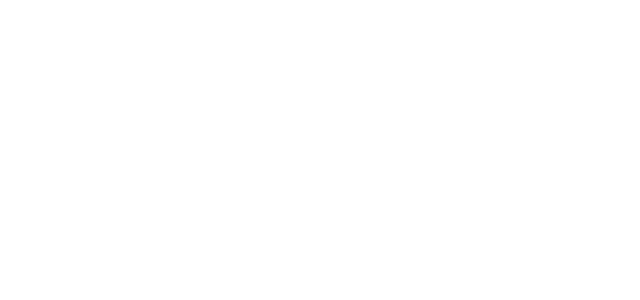
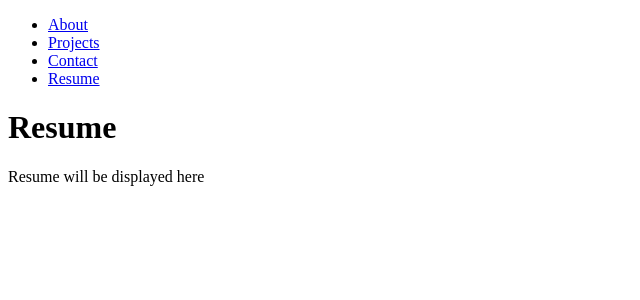
Before and after one commit to HPOGFD/reactFolio, a React (Vite) app: page /resume in a window 1280 px wide. Before the commit this address had no page. Shown: the top 300 px of the page, without its empty margins (0-640 px from the left). Built offline with nearby package versions, Linux system fonts and the light colour scheme.

Commit message:
Resume tab implemented

```diff
--- a/src/components/NavTabs.jsx
+++ b/src/components/NavTabs.jsx
@@ -13,6 +13,9 @@ function NavTabs() {
             <li>
                 <Link to="/Contact">Contact</Link>
             </li>
+            <li>
+                <Link to="/Resume">Resume</Link>
+            </li>
         </ul>
     )
 }
--- a/src/main.jsx
+++ b/src/main.jsx
@@ -2,7 +2,7 @@
 import About from './pages/About';
 import Projects from './pages/Projects';
 import Contact from './pages/Contact';
-
+import Resume from './pages/Resume';
 import ReactDOM from 'react-dom/client';
 import App from './app';
 
@@ -26,6 +26,10 @@ const router = createBrowserRouter([
             {
                 path: 'Contact',
                 element: <Contact />
+            },
+            {
+                path: 'resume',
+                element: <Resume />
             }
 ]
 }
--- /dev/null
+++ b/src/pages/Resume.jsx
@@ -0,0 +1,11 @@
+export default function Resume() {
+    console.log('About.jsx is running');
+    return (
+        <div>
+            <h1>Resume</h1>
+            <p>
+                Resume will be displayed here
+            </p>
+        </div>
+    );
+}
```
